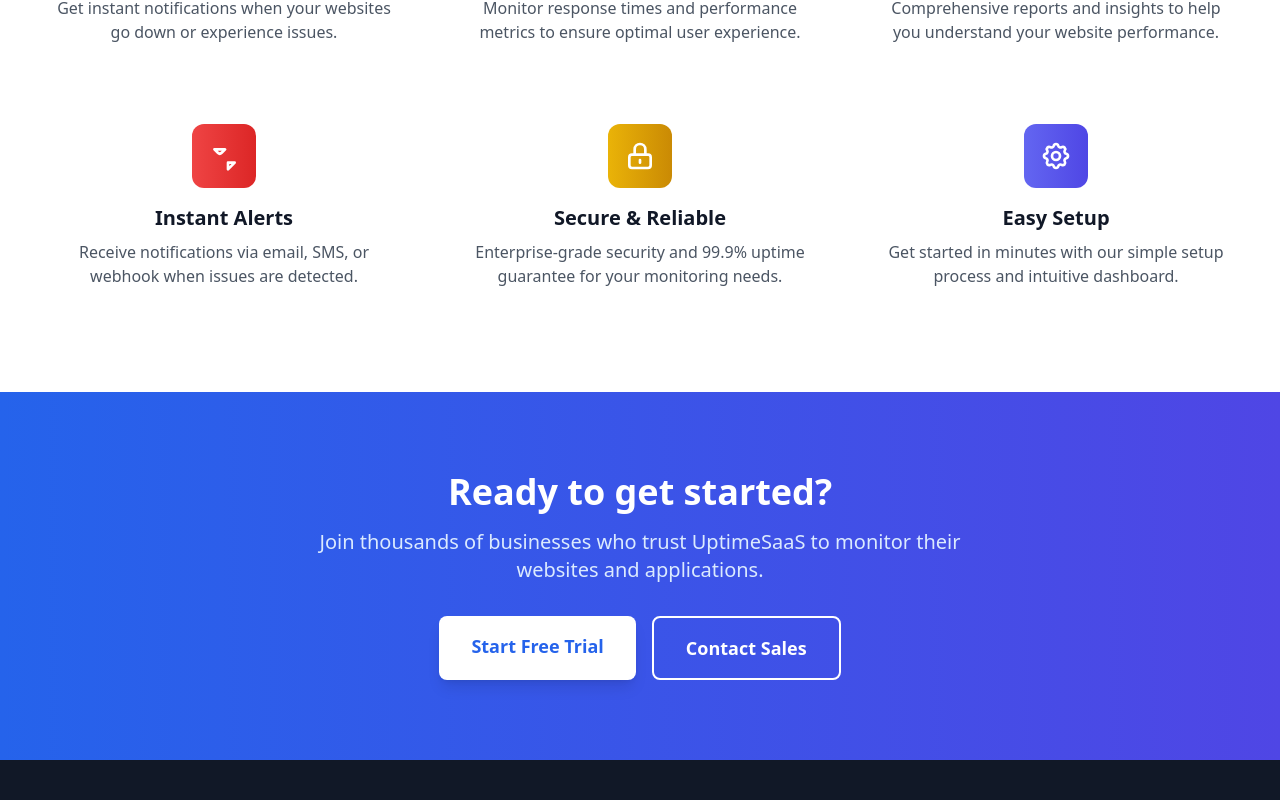
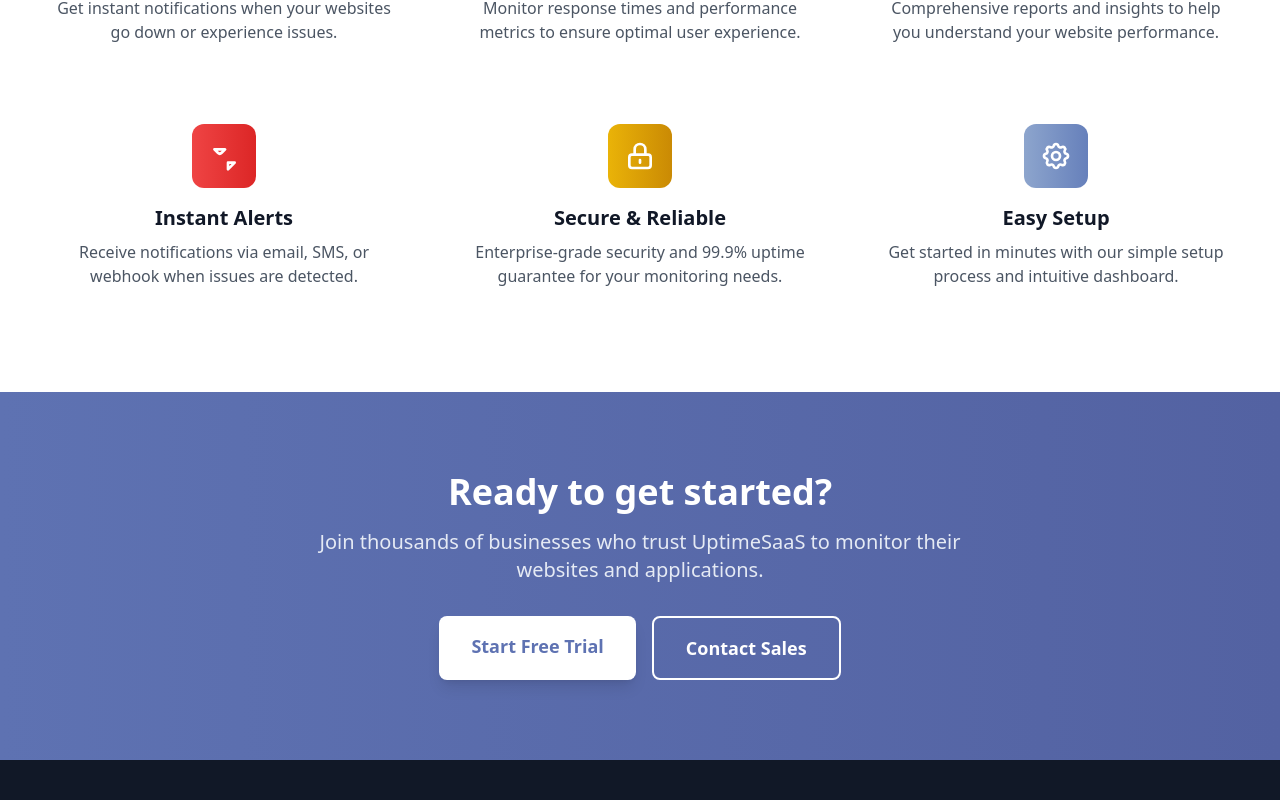
Before and after one commit to manjurulhoque/uptime-saas, a Next.js app in the folder frontend/: page / in a window 1280 px wide. Shown: the part 1440-2240 px from the top of the page. Built offline with nearby package versions, Linux system fonts and the light colour scheme; no server answers.

Commit message:
feat: implement Ship Cove color palette across the application for a cohesive UI update, enhancing visual consistency and user experience

```diff
--- a/frontend/app/(app)/page.tsx
+++ b/frontend/app/(app)/page.tsx
@@ -3,7 +3,7 @@
 
 export default function Home() {
     return (
-        <div className="min-h-screen bg-gradient-to-br from-blue-50 via-white to-indigo-50">
+        <div className="min-h-screen bg-gradient-to-br from-ship-cove-50 via-white to-ship-cove-100">
             {/* Navigation */}
             <Nav />
 
@@ -13,7 +13,7 @@
                     <div className="text-center">
                         <h1 className="text-4xl sm:text-5xl lg:text-6xl font-bold text-gray-900 mb-6">
                             Monitor Your Websites
-                            <span className="block text-transparent bg-clip-text bg-gradient-to-r from-blue-600 to-indigo-600">
+                            <span className="block text-transparent bg-clip-text bg-gradient-to-r from-ship-cove-600 to-ship-cove-700">
                                 Like a Pro
                             </span>
                         </h1>
@@ -25,7 +25,7 @@
                         <div className="flex flex-col sm:flex-row gap-4 justify-center">
                             <Link
                                 href="/register"
-                                className="bg-gradient-to-r from-blue-600 to-indigo-600 text-white px-8 py-4 rounded-lg text-lg font-semibold hover:from-blue-700 hover:to-indigo-700 transition-all duration-200 shadow-lg hover:shadow-xl"
+                                className="bg-gradient-to-r from-ship-cove-600 to-ship-cove-700 text-white px-8 py-4 rounded-lg text-lg font-semibold hover:from-ship-cove-700 hover:to-ship-cove-800 transition-all duration-200 shadow-lg hover:shadow-xl"
                             >
                                 Start Free Trial
                             </Link>
@@ -71,7 +71,7 @@
                                     width="120"
                                     height="20"
                                     rx="4"
-                                    fill="#3B82F6"
+                                    fill="#5e72b2"
                                 />
                                 <rect
                                     x="230"
@@ -236,7 +236,7 @@
                                     cx="620"
                                     cy="180"
                                     r="6"
-                                    fill="#3B82F6"
+                                    fill="#5e72b2"
                                 />
                                 <text
                                     x="640"
@@ -251,7 +251,7 @@
                                     x="620"
                                     y="205"
                                     fontSize="24"
-                                    fill="#3B82F6"
+                                    fill="#5e72b2"
                                     fontWeight="bold"
                                 >
                                     12
@@ -280,7 +280,7 @@
                                 {/* Chart lines */}
                                 <path
                                     d="M110 320 L150 300 L190 310 L230 290 L270 295 L310 280 L350 285 L390 270 L430 275 L470 260 L510 265 L550 250 L590 255 L630 240 L670 245 L710 230"
-                                    stroke="#3B82F6"
+                                    stroke="#5e72b2"
                                     strokeWidth="3"
                                     fill="none"
                                 />
@@ -296,7 +296,7 @@
                                     cx="100"
                                     cy="50"
                                     r="4"
-                                    fill="#3B82F6"
+                                    fill="#5e72b2"
                                     opacity="0.6"
                                 />
                                 <circle
@@ -350,7 +350,7 @@
                         <div className="grid grid-cols-1 md:grid-cols-2 lg:grid-cols-3 gap-8">
                             {/* Feature 1 */}
                             <div className="text-center p-6 rounded-xl hover:shadow-lg transition-shadow duration-200">
-                                <div className="w-16 h-16 bg-gradient-to-r from-blue-500 to-blue-600 rounded-xl flex items-center justify-center mx-auto mb-4">
+                                <div className="w-16 h-16 bg-gradient-to-r from-ship-cove-500 to-ship-cove-600 rounded-xl flex items-center justify-center mx-auto mb-4">
                                     <svg
                                         className="w-8 h-8 text-white"
                                         fill="none"
@@ -480,7 +480,7 @@
 
                             {/* Feature 6 */}
                             <div className="text-center p-6 rounded-xl hover:shadow-lg transition-shadow duration-200">
-                                <div className="w-16 h-16 bg-gradient-to-r from-indigo-500 to-indigo-600 rounded-xl flex items-center justify-center mx-auto mb-4">
+                                <div className="w-16 h-16 bg-gradient-to-r from-ship-cove-400 to-ship-cove-500 rounded-xl flex items-center justify-center mx-auto mb-4">
                                     <svg
                                         className="w-8 h-8 text-white"
                                         fill="none"
@@ -514,23 +514,23 @@
                 </div>
 
                 {/* CTA Section */}
-                <div className="bg-gradient-to-r from-blue-600 to-indigo-600 py-20">
+                <div className="bg-gradient-to-r from-ship-cove-600 to-ship-cove-700 py-20">
                     <div className="max-w-7xl mx-auto px-4 sm:px-6 lg:px-8 text-center">
                         <h2 className="text-3xl sm:text-4xl font-bold text-white mb-4">
                             Ready to get started?
                         </h2>
-                        <p className="text-xl text-blue-100 mb-8 max-w-2xl mx-auto">
+                        <p className="text-xl text-ship-cove-100 mb-8 max-w-2xl mx-auto">
                             Join thousands of businesses who trust UptimeSaaS to
                             monitor their websites and applications.
                         </p>
                         <div className="flex flex-col sm:flex-row gap-4 justify-center">
                             <Link
                                 href="/register"
-                                className="bg-white text-blue-600 px-8 py-4 rounded-lg text-lg font-semibold hover:bg-gray-50 transition-all duration-200 shadow-lg hover:shadow-xl"
+                                className="bg-white text-ship-cove-600 px-8 py-4 rounded-lg text-lg font-semibold hover:bg-gray-50 transition-all duration-200 shadow-lg hover:shadow-xl"
                             >
                                 Start Free Trial
                             </Link>
-                            <button className="border-2 border-white text-white px-8 py-4 rounded-lg text-lg font-semibold hover:bg-white hover:text-blue-600 transition-all duration-200">
+                            <button className="border-2 border-white text-white px-8 py-4 rounded-lg text-lg font-semibold hover:bg-white hover:text-ship-cove-600 transition-all duration-200">
                                 Contact Sales
                             </button>
                         </div>
@@ -544,7 +544,7 @@
                     <div className="grid grid-cols-1 md:grid-cols-4 gap-8">
                         <div>
                             <div className="flex items-center space-x-2 mb-4">
-                                <div className="w-8 h-8 bg-gradient-to-r from-blue-600 to-indigo-600 rounded-lg flex items-center justify-center">
+                                <div className="w-8 h-8 bg-gradient-to-r from-ship-cove-600 to-ship-cove-700 rounded-lg flex items-center justify-center">
                                     <svg
                                         className="w-5 h-5 text-white"
                                         fill="currentColor"
--- a/frontend/app/globals.css
+++ b/frontend/app/globals.css
@@ -6,139 +6,97 @@
 
 @layer base {
   :root {
+    /* Ship Cove Color Palette - Light Theme */
+    --background: 220 25% 98%; /* ship-cove-50 */
+    --foreground: 220 25% 20%; /* ship-cove-900 */
 
-    --background: 0 0% 100%;
+    --card: 220 25% 100%; /* white */
+    --card-foreground: 220 25% 20%; /* ship-cove-900 */
 
-    --foreground: 0 0% 3.9%;
+    --popover: 220 25% 100%; /* white */
+    --popover-foreground: 220 25% 20%; /* ship-cove-900 */
 
-    --card: 0 0% 100%;
+    --primary: 220 35% 55%; /* ship-cove-600 */
+    --primary-foreground: 220 25% 98%; /* ship-cove-50 */
 
-    --card-foreground: 0 0% 3.9%;
+    --secondary: 220 25% 95%; /* ship-cove-100 */
+    --secondary-foreground: 220 25% 20%; /* ship-cove-900 */
 
-    --popover: 0 0% 100%;
+    --muted: 220 25% 95%; /* ship-cove-100 */
+    --muted-foreground: 220 15% 45%; /* ship-cove-700 */
 
-    --popover-foreground: 0 0% 3.9%;
+    --accent: 220 25% 95%; /* ship-cove-100 */
+    --accent-foreground: 220 25% 20%; /* ship-cove-900 */
 
-    --primary: 0 0% 9%;
-
-    --primary-foreground: 0 0% 98%;
-
-    --secondary: 0 0% 96.1%;
-
-    --secondary-foreground: 0 0% 9%;
-
-    --muted: 0 0% 96.1%;
-
-    --muted-foreground: 0 0% 45.1%;
-
-    --accent: 0 0% 96.1%;
-
-    --accent-foreground: 0 0% 9%;
-
-    --destructive: 0 84.2% 60.2%;
-
+    --destructive: 0 84.2% 60.2%; /* keep red for errors */
     --destructive-foreground: 0 0% 98%;
 
-    --border: 0 0% 89.8%;
+    --border: 220 25% 90%; /* ship-cove-200 */
+    --input: 220 25% 90%; /* ship-cove-200 */
+    --ring: 220 35% 55%; /* ship-cove-600 */
 
-    --input: 0 0% 89.8%;
+    --chart-1: 220 35% 55%; /* ship-cove-600 */
+    --chart-2: 220 30% 65%; /* ship-cove-500 */
+    --chart-3: 220 25% 75%; /* ship-cove-400 */
+    --chart-4: 220 20% 85%; /* ship-cove-300 */
+    --chart-5: 220 15% 90%; /* ship-cove-200 */
 
-    --ring: 0 0% 3.9%;
+    --radius: 0.5rem;
 
-    --chart-1: 12 76% 61%;
+    --sidebar-background: 220 25% 98%; /* ship-cove-50 */
+    --sidebar-foreground: 220 25% 20%; /* ship-cove-900 */
+    --sidebar-primary: 220 35% 55%; /* ship-cove-600 */
+    --sidebar-primary-foreground: 220 25% 98%; /* ship-cove-50 */
+    --sidebar-accent: 220 25% 95%; /* ship-cove-100 */
+    --sidebar-accent-foreground: 220 25% 20%; /* ship-cove-900 */
+    --sidebar-border: 220 25% 90%; /* ship-cove-200 */
+    --sidebar-ring: 220 35% 55%; /* ship-cove-600 */
+  }
+  .dark {
+    /* Ship Cove Color Palette - Dark Theme */
+    --background: 220 25% 8%; /* ship-cove-950 */
+    --foreground: 220 25% 95%; /* ship-cove-50 */
 
-    --chart-2: 173 58% 39%;
+    --card: 220 25% 10%; /* ship-cove-900 */
+    --card-foreground: 220 25% 95%; /* ship-cove-50 */
 
-    --chart-3: 197 37% 24%;
+    --popover: 220 25% 10%; /* ship-cove-900 */
+    --popover-foreground: 220 25% 95%; /* ship-cove-50 */
 
-    --chart-4: 43 74% 66%;
+    --primary: 220 35% 65%; /* ship-cove-500 */
+    --primary-foreground: 220 25% 8%; /* ship-cove-950 */
 
-    --chart-5: 27 87% 67%;
+    --secondary: 220 25% 15%; /* ship-cove-900 */
+    --secondary-foreground: 220 25% 95%; /* ship-cove-50 */
 
-    --radius: 0.5rem
-  ;
+    --muted: 220 25% 15%; /* ship-cove-900 */
+    --muted-foreground: 220 15% 65%; /* ship-cove-400 */
 
-    --sidebar-background: 0 0% 98%;
+    --accent: 220 25% 15%; /* ship-cove-900 */
+    --accent-foreground: 220 25% 95%; /* ship-cove-50 */
 
-    --sidebar-foreground: 240 5.3% 26.1%;
-
-    --sidebar-primary: 240 5.9% 10%;
-
-    --sidebar-primary-foreground: 0 0% 98%;
-
-    --sidebar-accent: 240 4.8% 95.9%;
-
-    --sidebar-accent-foreground: 240 5.9% 10%;
-
-    --sidebar-border: 220 13% 91%;
-
-    --sidebar-ring: 217.2 91.2% 59.8%}
-  .dark {
-
-    --background: 0 0% 3.9%;
-
-    --foreground: 0 0% 98%;
-
-    --card: 0 0% 3.9%;
-
-    --card-foreground: 0 0% 98%;
-
-    --popover: 0 0% 3.9%;
-
-    --popover-foreground: 0 0% 98%;
-
-    --primary: 0 0% 98%;
-
-    --primary-foreground: 0 0% 9%;
-
-    --secondary: 0 0% 14.9%;
-
-    --secondary-foreground: 0 0% 98%;
-
-    --muted: 0 0% 14.9%;
-
-    --muted-foreground: 0 0% 63.9%;
-
-    --accent: 0 0% 14.9%;
-
-    --accent-foreground: 0 0% 98%;
-
-    --destructive: 0 62.8% 30.6%;
-
+    --destructive: 0 62.8% 30.6%; /* keep red for errors */
     --destructive-foreground: 0 0% 98%;
 
-    --border: 0 0% 14.9%;
+    --border: 220 25% 20%; /* ship-cove-800 */
+    --input: 220 25% 20%; /* ship-cove-800 */
+    --ring: 220 35% 65%; /* ship-cove-500 */
 
-    --input: 0 0% 14.9%;
+    --chart-1: 220 35% 65%; /* ship-cove-500 */
+    --chart-2: 220 30% 70%; /* ship-cove-400 */
+    --chart-3: 220 25% 75%; /* ship-cove-300 */
+    --chart-4: 220 20% 80%; /* ship-cove-200 */
+    --chart-5: 220 15% 85%; /* ship-cove-100 */
 
-    --ring: 0 0% 83.1%;
-
-    --chart-1: 220 70% 50%;
-
-    --chart-2: 160 60% 45%;
-
-    --chart-3: 30 80% 55%;
-
-    --chart-4: 280 65% 60%;
-
-    --chart-5: 340 75% 55%
-  ;
-
-    --sidebar-background: 240 5.9% 10%;
-
-    --sidebar-foreground: 240 4.8% 95.9%;
-
-    --sidebar-primary: 224.3 76.3% 48%;
-
-    --sidebar-primary-foreground: 0 0% 100%;
-
-    --sidebar-accent: 240 3.7% 15.9%;
-
-    --sidebar-accent-foreground: 240 4.8% 95.9%;
-
-    --sidebar-border: 240 3.7% 15.9%;
-
-    --sidebar-ring: 217.2 91.2% 59.8%}
+    --sidebar-background: 220 25% 8%; /* ship-cove-950 */
+    --sidebar-foreground: 220 25% 95%; /* ship-cove-50 */
+    --sidebar-primary: 220 35% 65%; /* ship-cove-500 */
+    --sidebar-primary-foreground: 220 25% 8%; /* ship-cove-950 */
+    --sidebar-accent: 220 25% 15%; /* ship-cove-900 */
+    --sidebar-accent-foreground: 220 25% 95%; /* ship-cove-50 */
+    --sidebar-border: 220 25% 20%; /* ship-cove-800 */
+    --sidebar-ring: 220 35% 65%; /* ship-cove-500 */
+  }
 }
 
 
--- a/frontend/components/pages/DashboardPage.tsx
+++ b/frontend/components/pages/DashboardPage.tsx
@@ -136,13 +136,13 @@
     const getStatusIcon = (status: string | null) => {
         switch (status) {
             case "UP":
-                return <CheckCircle className="h-4 w-4 text-green-600" />;
+                return <CheckCircle className="h-4 w-4 text-ship-cove-600" />;
             case "DOWN":
                 return <AlertTriangle className="h-4 w-4 text-red-600" />;
             case "TIMEOUT":
-                return <Clock className="h-4 w-4 text-yellow-600" />;
+                return <Clock className="h-4 w-4 text-ship-cove-500" />;
             case "ERROR":
-                return <AlertTriangle className="h-4 w-4 text-gray-600" />;
+                return <AlertTriangle className="h-4 w-4 text-ship-cove-700" />;
             default:
                 return <Activity className="h-4 w-4 text-gray-400" />;
         }
--- a/frontend/components/pages/EditMonitorPage.tsx
+++ b/frontend/components/pages/EditMonitorPage.tsx
@@ -379,7 +379,7 @@
                                                 <span className="text-gray-600">
                                                     Status:
                                                 </span>
-                                                <span className="font-medium text-green-600">
+                                                <span className="font-medium text-ship-cove-600">
                                                     {monitor.is_active
                                                         ? "Active"
                                                         : "Paused"}
--- a/frontend/components/pages/NewMonitorPage.tsx
+++ b/frontend/components/pages/NewMonitorPage.tsx
@@ -293,7 +293,7 @@
                                                 <span className="text-gray-600">
                                                     Status:
                                                 </span>
-                                                <span className="font-medium text-green-600">
+                                                <span className="font-medium text-ship-cove-600">
                                                     Will be Active
                                                 </span>
                                             </div>
--- a/frontend/tailwind.config.ts
+++ b/frontend/tailwind.config.ts
@@ -10,85 +10,101 @@
     theme: {
         extend: {
             colors: {
-  			background: 'hsl(var(--background))',
-  			foreground: 'hsl(var(--foreground))',
+                // Ship Cove Color Palette
+                "ship-cove": {
+                    50: "#f4f7fa",
+                    100: "#e5eaf4",
+                    200: "#d1dbec",
+                    300: "#b2c4de",
+                    400: "#8da5cd",
+                    500: "#6680bb",
+                    600: "#5e72b2",
+                    700: "#5362a2",
+                    800: "#485185",
+                    900: "#3d466b",
+                    950: "#292d42",
+                },
+                background: "hsl(var(--background))",
+                foreground: "hsl(var(--foreground))",
                 card: {
-  				DEFAULT: 'hsl(var(--card))',
-  				foreground: 'hsl(var(--card-foreground))'
+                    DEFAULT: "hsl(var(--card))",
+                    foreground: "hsl(var(--card-foreground))",
                 },
                 popover: {
-  				DEFAULT: 'hsl(var(--popover))',
-  				foreground: 'hsl(var(--popover-foreground))'
+                    DEFAULT: "hsl(var(--popover))",
+                    foreground: "hsl(var(--popover-foreground))",
                 },
                 primary: {
-  				DEFAULT: 'hsl(var(--primary))',
-  				foreground: 'hsl(var(--primary-foreground))'
+                    DEFAULT: "hsl(var(--primary))",
+                    foreground: "hsl(var(--primary-foreground))",
                 },
                 secondary: {
-  				DEFAULT: 'hsl(var(--secondary))',
-  				foreground: 'hsl(var(--secondary-foreground))'
+                    DEFAULT: "hsl(var(--secondary))",
+                    foreground: "hsl(var(--secondary-foreground))",
                 },
                 muted: {
-  				DEFAULT: 'hsl(var(--muted))',
-  				foreground: 'hsl(var(--muted-foreground))'
+                    DEFAULT: "hsl(var(--muted))",
+                    foreground: "hsl(var(--muted-foreground))",
                 },
                 accent: {
-  				DEFAULT: 'hsl(var(--accent))',
-  				foreground: 'hsl(var(--accent-foreground))'
+                    DEFAULT: "hsl(var(--accent))",
+                    foreground: "hsl(var(--accent-foreground))",
                 },
                 destructive: {
-  				DEFAULT: 'hsl(var(--destructive))',
-  				foreground: 'hsl(var(--destructive-foreground))'
+                    DEFAULT: "hsl(var(--destructive))",
+                    foreground: "hsl(var(--destructive-foreground))",
                 },
-  			border: 'hsl(var(--border))',
-  			input: 'hsl(var(--input))',
-  			ring: 'hsl(var(--ring))',
+                border: "hsl(var(--border))",
+                input: "hsl(var(--input))",
+                ring: "hsl(var(--ring))",
                 chart: {
-  				'1': 'hsl(var(--chart-1))',
-  				'2': 'hsl(var(--chart-2))',
-  				'3': 'hsl(var(--chart-3))',
-  				'4': 'hsl(var(--chart-4))',
-  				'5': 'hsl(var(--chart-5))'
+                    "1": "hsl(var(--chart-1))",
+                    "2": "hsl(var(--chart-2))",
+                    "3": "hsl(var(--chart-3))",
+                    "4": "hsl(var(--chart-4))",
+                    "5": "hsl(var(--chart-5))",
                 },
                 sidebar: {
-  				DEFAULT: 'hsl(var(--sidebar-background))',
-  				foreground: 'hsl(var(--sidebar-foreground))',
-  				primary: 'hsl(var(--sidebar-primary))',
-  				'primary-foreground': 'hsl(var(--sidebar-primary-foreground))',
-  				accent: 'hsl(var(--sidebar-accent))',
-  				'accent-foreground': 'hsl(var(--sidebar-accent-foreground))',
-  				border: 'hsl(var(--sidebar-border))',
-  				ring: 'hsl(var(--sidebar-ring))'
-  			}
+                    DEFAULT: "hsl(var(--sidebar-background))",
+                    foreground: "hsl(var(--sidebar-foreground))",
+                    primary: "hsl(var(--sidebar-primary))",
+                    "primary-foreground":
+                        "hsl(var(--sidebar-primary-foreground))",
+                    accent: "hsl(var(--sidebar-accent))",
+                    "accent-foreground":
+                        "hsl(var(--sidebar-accent-foreground))",
+                    border: "hsl(var(--sidebar-border))",
+                    ring: "hsl(var(--sidebar-ring))",
+                },
             },
             borderRadius: {
-  			lg: 'var(--radius)',
-  			md: 'calc(var(--radius) - 2px)',
-  			sm: 'calc(var(--radius) - 4px)'
+                lg: "var(--radius)",
+                md: "calc(var(--radius) - 2px)",
+                sm: "calc(var(--radius) - 4px)",
             },
             keyframes: {
-  			'accordion-down': {
+                "accordion-down": {
                     from: {
-  					height: '0'
+                        height: "0",
                     },
                     to: {
-  					height: 'var(--radix-accordion-content-height)'
-  				}
+                        height: "var(--radix-accordion-content-height)",
                     },
-  			'accordion-up': {
+                },
+                "accordion-up": {
                     from: {
-  					height: 'var(--radix-accordion-content-height)'
+                        height: "var(--radix-accordion-content-height)",
                     },
                     to: {
-  					height: '0'
-  				}
-  			}
+                        height: "0",
+                    },
+                },
             },
             animation: {
-  			'accordion-down': 'accordion-down 0.2s ease-out',
-  			'accordion-up': 'accordion-up 0.2s ease-out'
-  		}
-  	}
+                "accordion-down": "accordion-down 0.2s ease-out",
+                "accordion-up": "accordion-up 0.2s ease-out",
+            },
+        },
     },
     plugins: [require("tailwindcss-animate")],
 } satisfies Config;
```
Also changed, not shown: frontend/components/pages/MonitorDetailPage.tsx (+4 -4 lines), frontend/types/monitor.ts (+10 -10 lines). Lines whose indentation alone changed are shown as unchanged.
